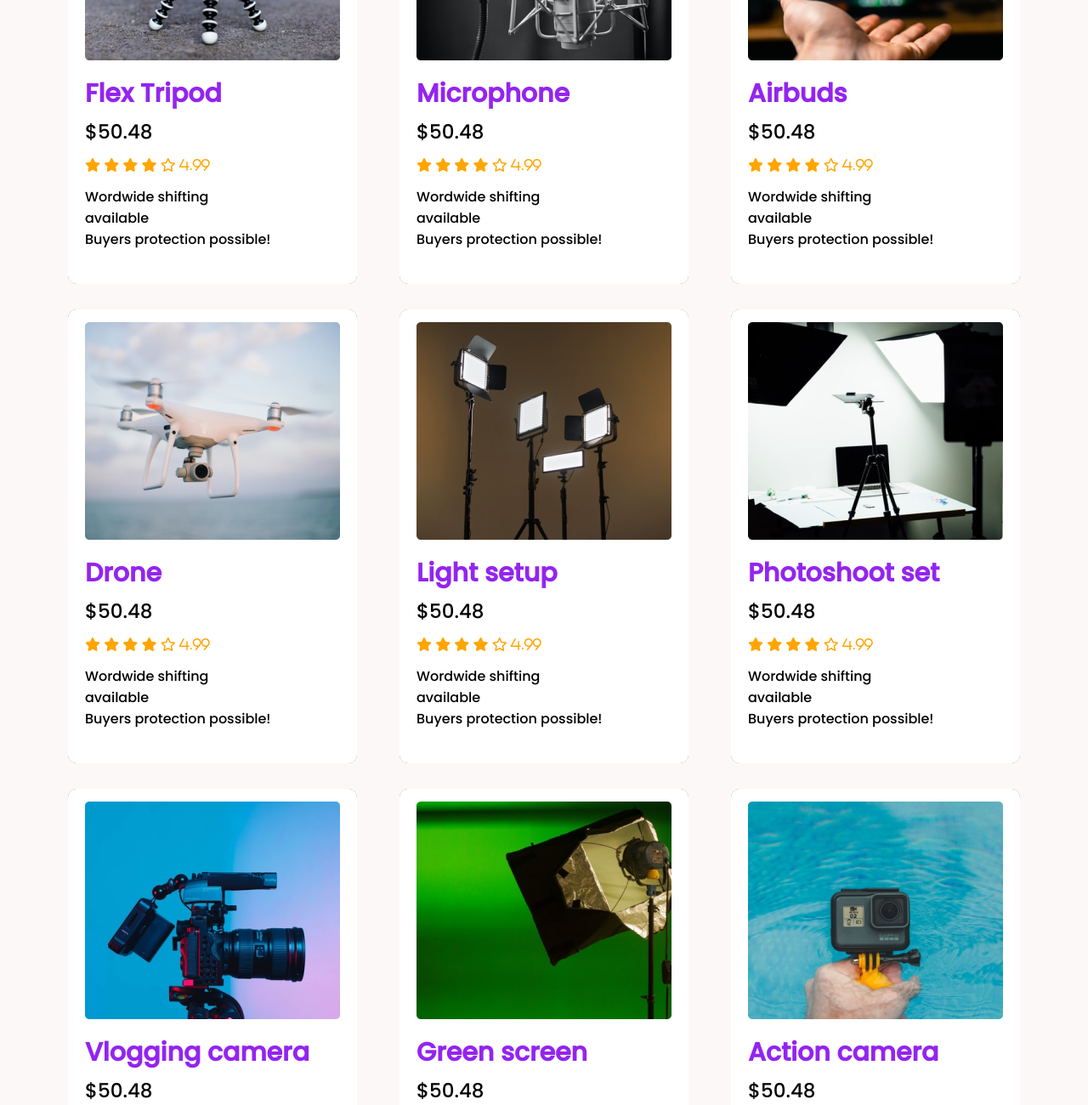
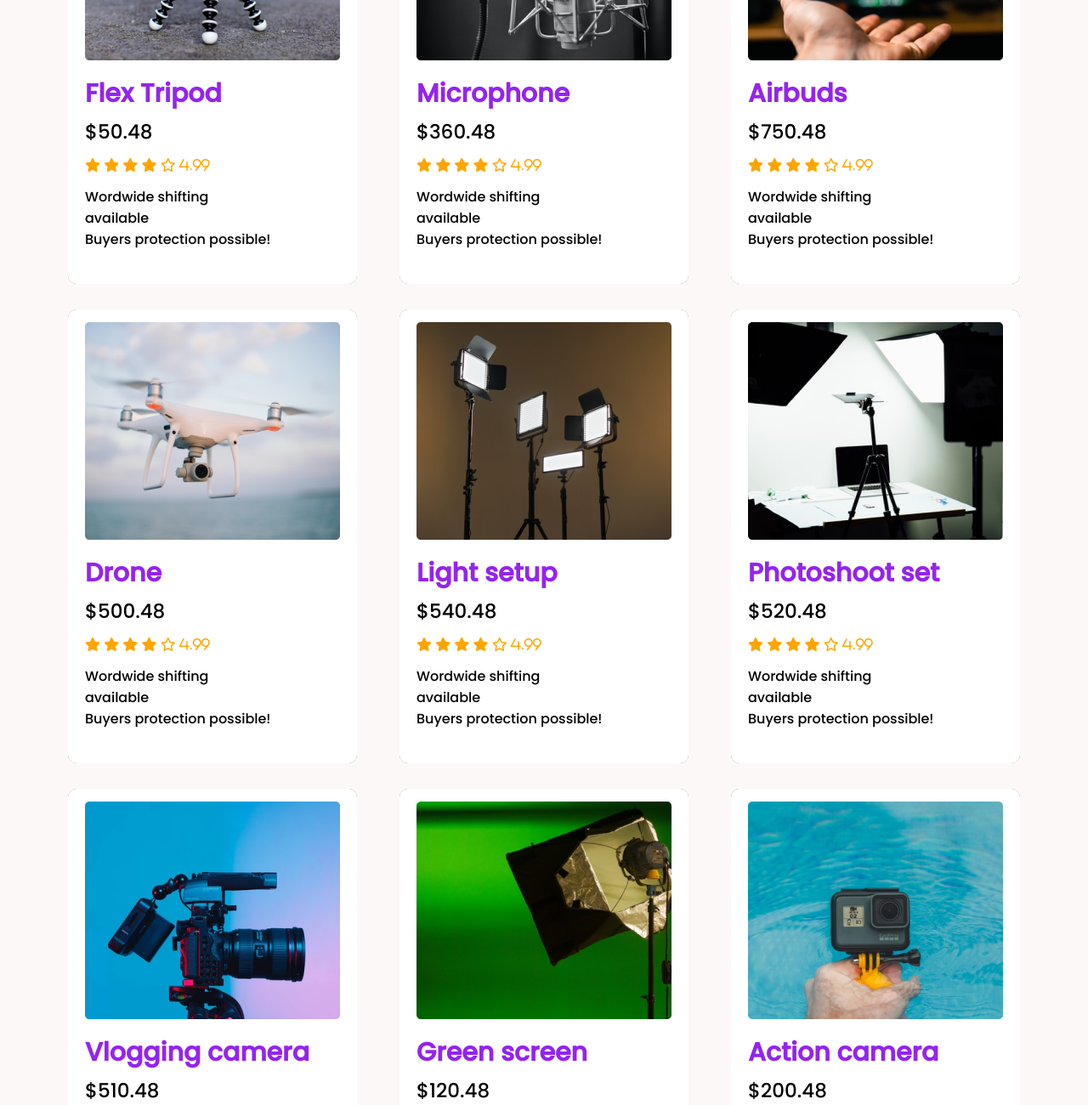
Before and after one commit to jahidgarren/Assignment-2, a plain HTML site: page index.html in a window 1280 px wide. Shown: the part 960-2260 px from the top of the page at 85% size. Drawn offline with Linux system fonts and the light colour scheme.

Commit message:
we are done

```diff
--- a/index.html
+++ b/index.html
@@ -94,7 +94,7 @@
             <div class="product-details">
                 <h2 class="product-name">Microphone</h2>
                 <p class="product-pricing">
-                    $50.48
+                    $360.48
                 </p>
                 <i class="fas fa-star"></i>
                 <i class="fas fa-star"></i>
@@ -115,7 +115,7 @@
             <div class="product-details">
                 <h2 class="product-name">Airbuds</h2>
                 <p class="product-pricing">
-                    $50.48
+                    $750.48
                 </p>
                 <i class="fas fa-star"></i>
                 <i class="fas fa-star"></i>
@@ -136,7 +136,7 @@
             <div class="product-details">
                 <h2 class="product-name">Drone</h2>
                 <p class="product-pricing">
-                    $50.48
+                    $500.48
                 </p>
                 <i class="fas fa-star"></i>
                 <i class="fas fa-star"></i>
@@ -157,7 +157,7 @@
             <div class="product-details">
                 <h2 class="product-name">Light setup</h2>
                 <p class="product-pricing">
-                    $50.48
+                    $540.48
                 </p>
                 <i class="fas fa-star"></i>
                 <i class="fas fa-star"></i>
@@ -178,7 +178,7 @@
             <div class="product-details">
                 <h2 class="product-name">Photoshoot set</h2>
                 <p class="product-pricing">
-                    $50.48
+                    $520.48
                 </p>
                 <i class="fas fa-star"></i>
                 <i class="fas fa-star"></i>
@@ -199,7 +199,7 @@
             <div class="product-details">
                 <h2 class="product-name">Vlogging camera</h2>
                 <p class="product-pricing">
-                    $50.48
+                    $510.48
                 </p>
                 <i class="fas fa-star"></i>
                 <i class="fas fa-star"></i>
@@ -220,7 +220,7 @@
             <div class="product-details">
                 <h2 class="product-name">Green screen</h2>
                 <p class="product-pricing">
-                    $50.48
+                    $120.48
                 </p>
                 <i class="fas fa-star"></i>
                 <i class="fas fa-star"></i>
@@ -241,7 +241,7 @@
             <div class="product-details">
                 <h2 class="product-name">Action camera</h2>
                 <p class="product-pricing">
-                    $50.48
+                    $200.48
                 </p>
                 <i class="fas fa-star"></i>
                 <i class="fas fa-star"></i>
```
